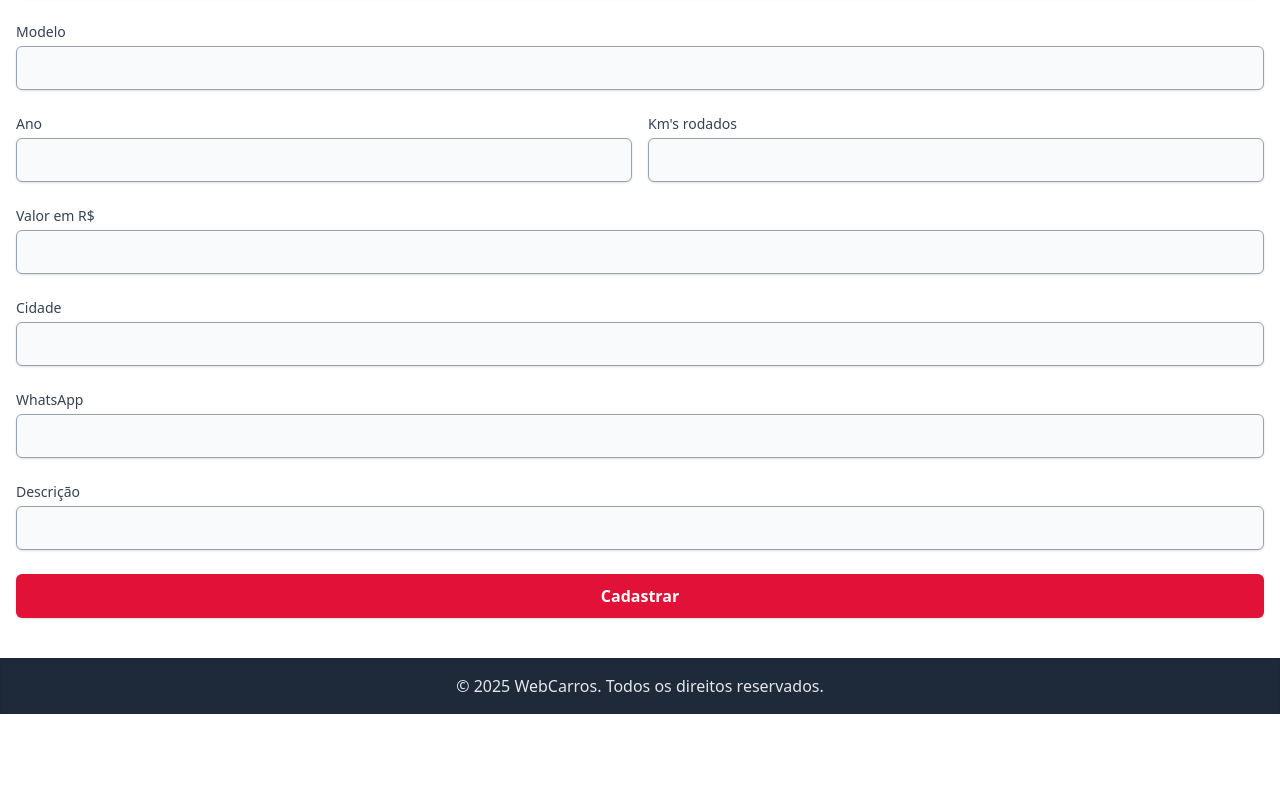
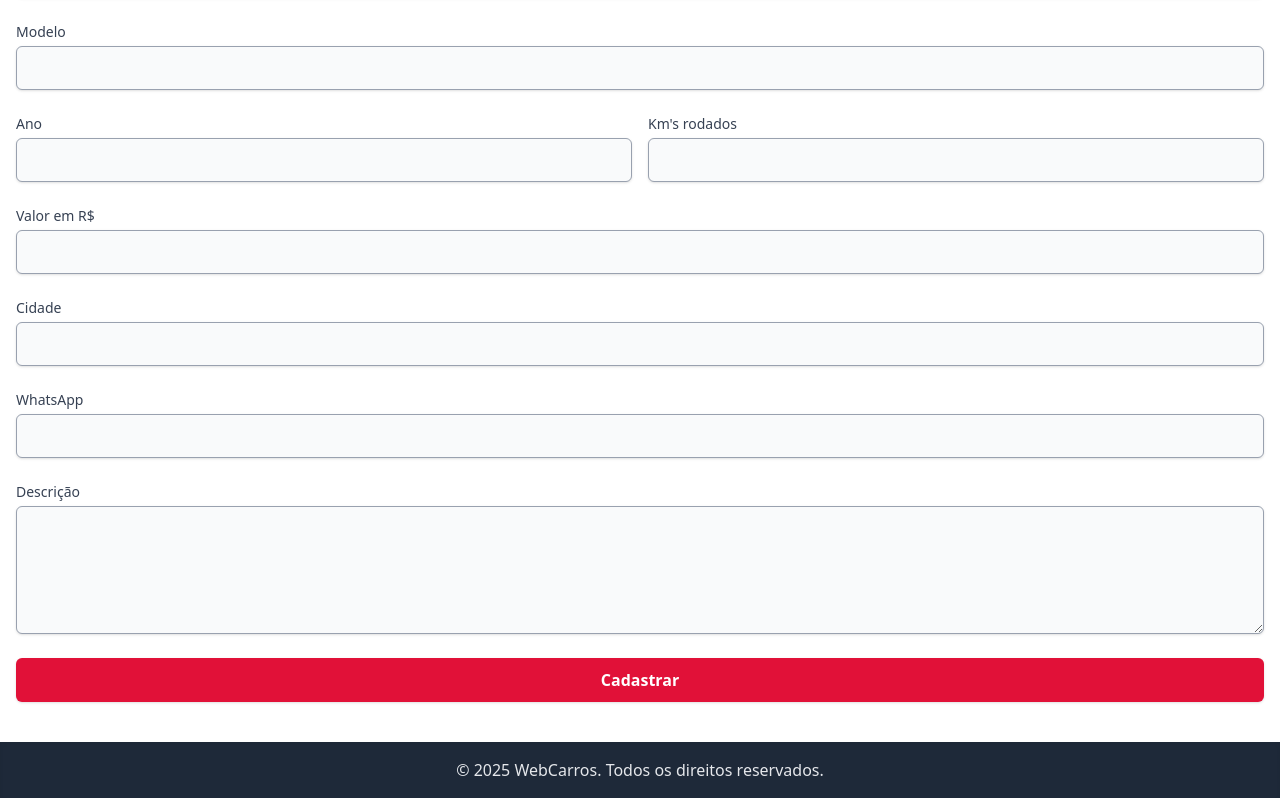
Before and after one commit to g4brielpy/webcarros, a React (Vite) app: page /dashboard/newcar in a window 1280 px wide. Shown: the part 458-1256 px from the top of the page. Before the commit the page ends 1172 px from the top, so only its background shows below. Built offline with nearby package versions, Linux system fonts and the light colour scheme; no server answers; sample sign-in values are in the browser's storage.

Commit message:
feat: adiciona textarea para descrição do carro e exibe mensagem de erro do formulário

```diff
--- a/src/pages/Dashboard/NewCar.tsx
+++ b/src/pages/Dashboard/NewCar.tsx
@@ -77,11 +77,24 @@ export default function NewCar() {
               error={errors.whatsapp?.message}
             />
 
-            <InputCustom
-              type="text"
-              label="Descrição"
-              {...register("description")}
-            />
+            <div className="flex flex-col w-full">
+              <label className="mb-1 text-sm font-medium text-gray-700">
+                Descrição
+              </label>
+              <textarea
+                {...register("description")}
+                className={`
+                  h-32 px-4 rounded-md border text-gray-900 placeholder-gray-500
+                bg-gray-50 shadow-sm transition-all duration-200 ease-in-out
+                  focus:outline-none focus:border-[#E11138] focus:ring-2 focus:ring-[#E11138] focus:shadow-md
+                  ${errors.description ? "border-red-500" : "border-gray-400"}`}
+              />
+              {errors.description && (
+                <span className="mt-1 text-sm text-red-500">
+                  {errors.description.message}
+                </span>
+              )}
+            </div>
 
             <ButtonCustom className="w-full">Cadastrar</ButtonCustom>
           </form>
```
